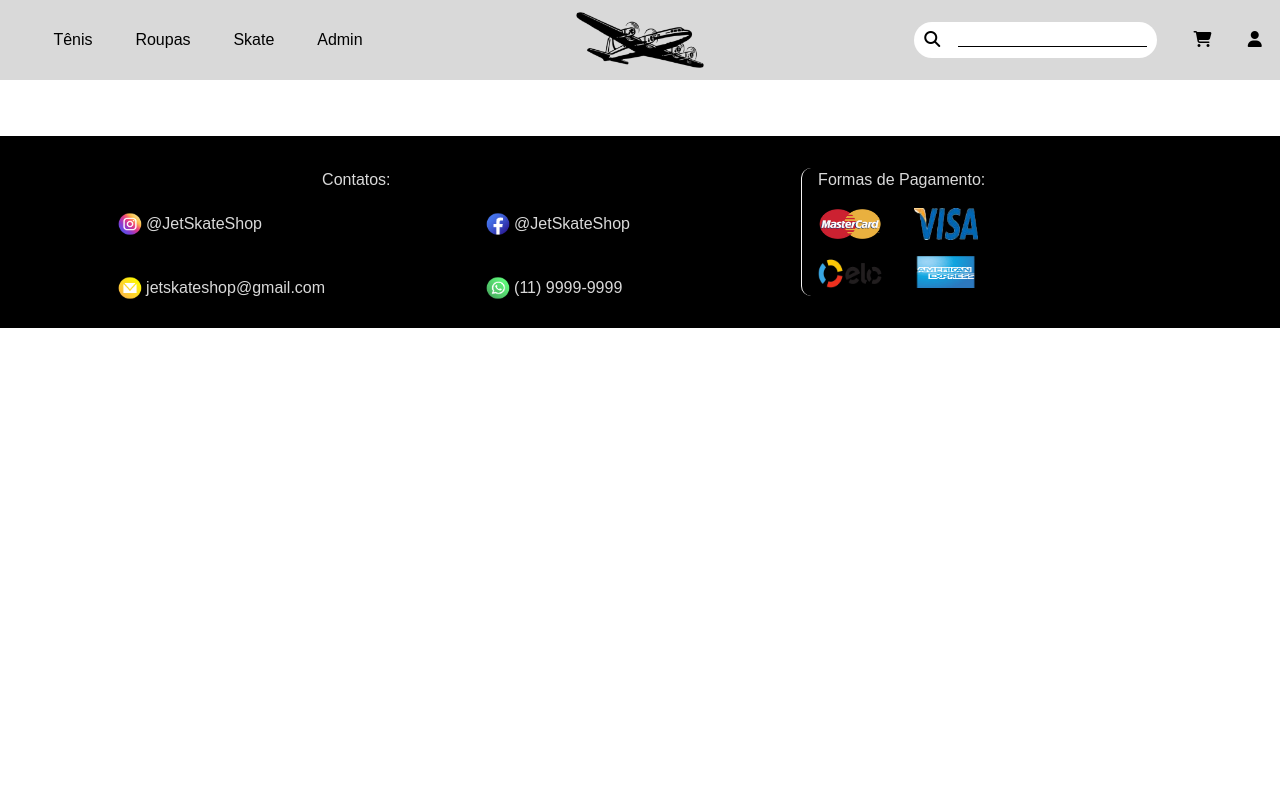
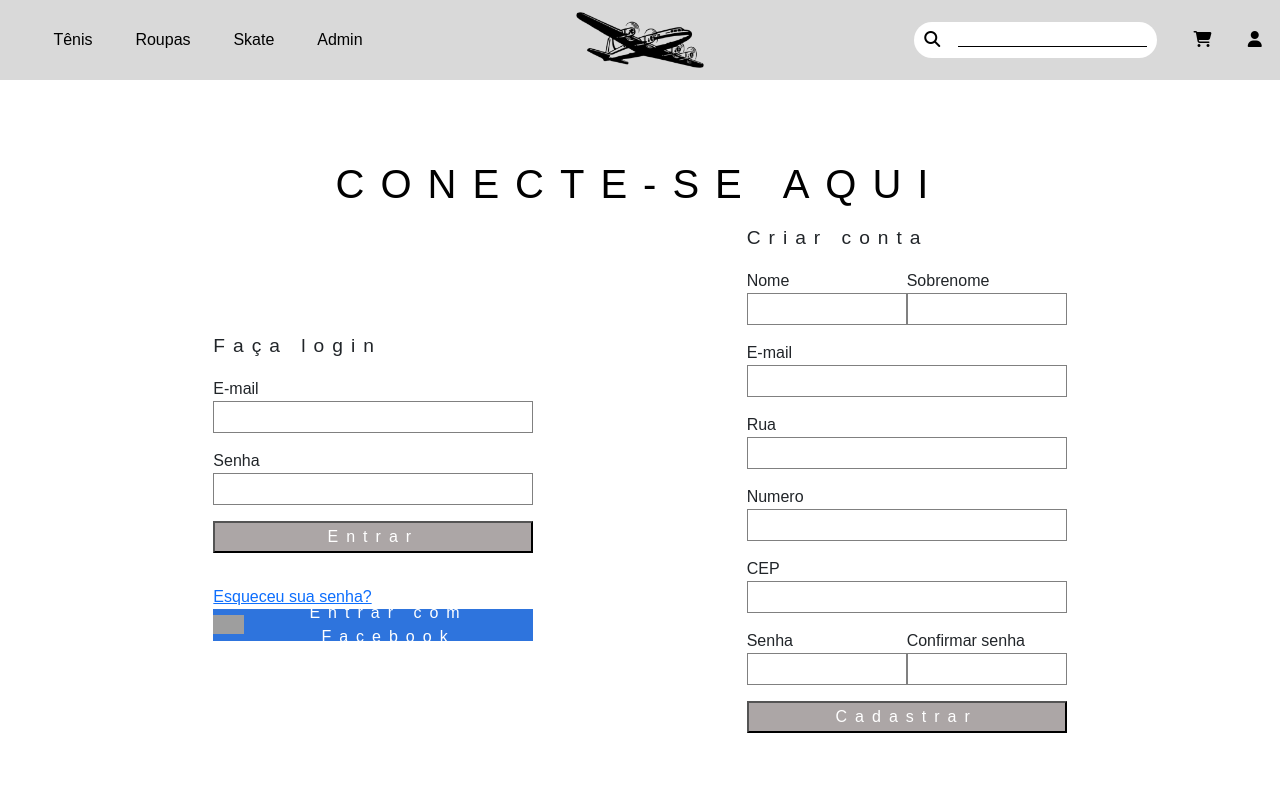
Before and after one commit to MatheusLopes13/front-skateshop, a React (Create React App) app: page /login in a window 1280 px wide. Shown: the top 800 px of the page. Built offline with nearby package versions, Linux system fonts and the light colour scheme; grey boxes are pictures that could not be loaded.

Commit message:
importando tela de login

```diff
--- a/src/pages/Login/login.jsx
+++ b/src/pages/Login/login.jsx
@@ -3,15 +3,114 @@ import './style.css'
 import Header from "../../components/Header/header.jsx"
 import Footer from "../../components/Footer/footer.jsx"
 const Login = () => {
+
 return (
     <>
         <Header/>
-            <p>Login</p>
+        <div className="conecte font-padrao">
+            <h1 className="style">CONECTE-SE AQUI</h1>
+        </div>
+
+        <div className="display-flex">
+
+            <div className="width-30">
+                <form>
+                    <p className="login">Faça login</p>
+
+                    <div className="inputs">
+                            <label  for="email">E-mail</label>
+                            <input type="email" name="email" required minlength="8"/>
+                            <p className="mensagem" id="email-aviso">Campo e-mail obrigatório</p>
+                        </div>
+
+                        <div className="inputs">
+                            <label for="senha">Senha</label>
+                            <input type="password" name="senha" minlength="8" required/>
+                            <p className="mensagem" id="senha-aviso">Campo senha obrigatório</p>
+                        </div>
+
+                        <div className="inputs">
+                        <button type="submit" className="buttom-black">Entrar</button>
+                        <a href="../recuperar-senha/recuperar-senha.html">Esqueceu sua senha?</a>
+                        <button className="buttom-facebook">
+                            <img src="/images/facebook.png" alt="" className="fb-image"/>
+                            Entrar com Facebook
+                        </button>
+                    </div>
+
+                </form>
+
+            </div>
+
+            <div className="width-30">
+                <form action="/criarconta" method="post">
+                    <p className="login">Criar conta</p>
+
+                    <div className="input-line">
+                        <div className="inputs">
+                            <label for="nome">Nome</label>
+                            <input type="text" name="nome"/>
+                            <p className="mensagem" id="nome-aviso">Campo nome obrigatório</p>
+                        </div>
+
+                        <div className="inputs">
+                            <label for="sobrenome">Sobrenome</label>
+                            <input type="text" name="sobrenome"/>
+                            <p className="mensagem" id="sobrenome-aviso">Campo sobrenome obrigatório</p>
+                        </div>
+
+                    </div>
+
+
+                    <div className="inputs">
+                        <label for="email">E-mail</label>
+                        <input type="email" name="email"/>
+                        <p className="mensagem" id="logar-aviso">Campo email obrigatório</p>
+                    </div>
+
+                    <div className="inputs">
+                        <label for="endereço">Rua</label>
+                        <input type="text" name="endereço"/>
+                        <p className="mensagem" id="logar-aviso">Campo rua obrigatório</p>
+                    </div>
+
+                    <div className="inputs">
+                        <label for="numero">Numero</label>
+                        <input type="text" name="numero"/>
+                        <p className="mensagem" id="logar-aviso">Campo número obrigatório</p>
+                    </div>
+
+                    <div className="inputs">
+                        <label for="cep">CEP</label>
+                        <input type="text" name="cep"/>
+                        <p className="mensagem" id="logar-aviso">Campo CEP obrigatório</p>
+                    </div>
+
+                    <div className="input-line">
+                        <div className="inputs">
+                            <label for="senha">Senha</label>
+                            <input type="password" name="senha" minlength="8" required/>
+                            <p className="mensagem" id="entrar-aviso">Campo senha obrigatório</p>
+
+                        </div>
+
+                        <div className="inputs">
+                            <label for="confirmarsenha">Confirmar senha</label>
+                            <input type="password" name="confirmarsenha" minlength="8" required/>
+                            <p className="mensagem" id="confirma-aviso">Campo confirmar senha obrigatório</p>
+                        </div>
+
+                    </div>
+
+                    <button type="submit" className="buttom-black">Cadastrar</button>
+
+                </form>
+            </div>
+        </div>
 
         <Footer/>
-
     </>
- )
+     )
 }
 
 export default Login
--- a/src/pages/Login/style.css
+++ b/src/pages/Login/style.css
@@ -0,0 +1,112 @@
+.conecte{
+    width:100%;
+    display:flex;
+    justify-content:center;
+    margin-top: 10rem;
+
+}
+
+.style{
+    letter-spacing: 1rem;
+    margin-bottom: 1rem;
+    color:black;
+}
+
+.inputs {
+    display: flex;
+    flex-direction: column;
+    margin-bottom: 1rem;
+}
+
+.display-flex input {
+    width: 100%;
+    border: 1px solid gray;
+    border-radius: 0;
+    height: 2rem;
+}
+
+.buttom-black {
+    background-color: #aca6a6;
+    color: white;
+    letter-spacing: .5rem;
+    height: 2rem;
+    margin-bottom: 2rem;
+    width: 100%;
+}
+
+.buttom-facebook {
+    background-color:#2e74dd ;
+    color: white;
+    letter-spacing: .5rem;
+    height: 2rem;
+    border: none;
+    display: flex;
+    justify-content: space-between;
+    align-items: center;
+}
+
+.display-flex {
+    display: flex;
+    justify-content: space-evenly;
+    align-items: center;
+}
+
+.login {
+    font-size: 1.2rem;
+    letter-spacing: .5rem;
+    margin-bottom: 1rem;
+}
+
+.width-30 {
+    width: 25%;
+}
+
+.input-line {
+    display: flex;
+    justify-content: space-between;
+}
+
+.fb-image {
+    height: 60%;
+    width: 10%;
+}
+
+ul a {
+    color: black;
+}
+
+.buttom-black:hover{
+
+    transition: all 0.5s;
+    cursor: pointer;
+    background-color: black;
+}
+
+.buttom-facebook:hover {
+
+    transition: all 0.5s;
+    cursor: pointer;
+    background-color: #4075c5;
+
+}
+
+.input-pesquisar {
+    border: none;
+    background-color: transparent;
+    outline: none;
+    border-bottom: 1px solid black;
+    border-radius: 0;
+    width: 85%;
+
+}
+
+i{
+    color: black;
+ }
+
+.mensagem{
+    color: red;
+    margin-top: 5px;
+    display: none;
+
+}
```
